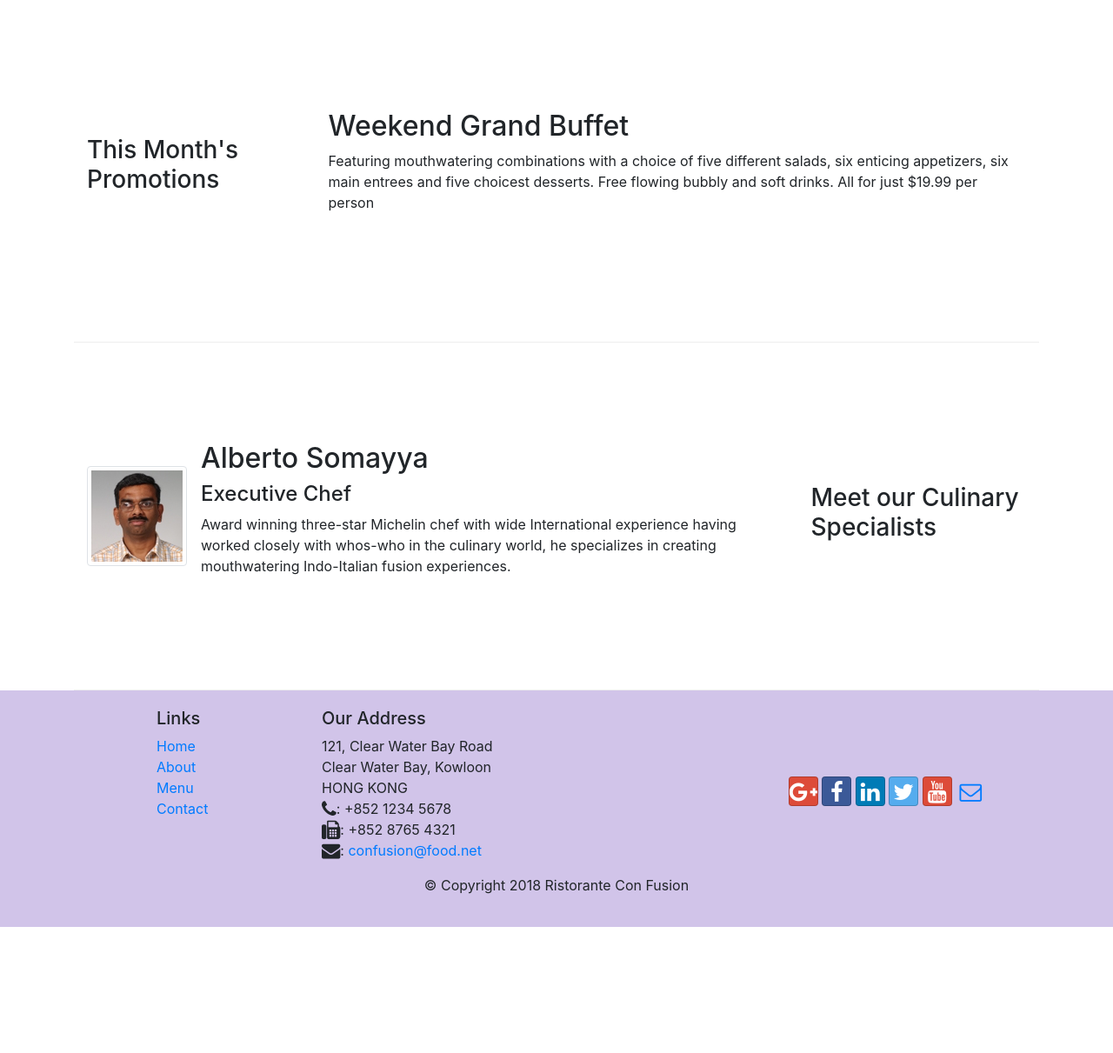
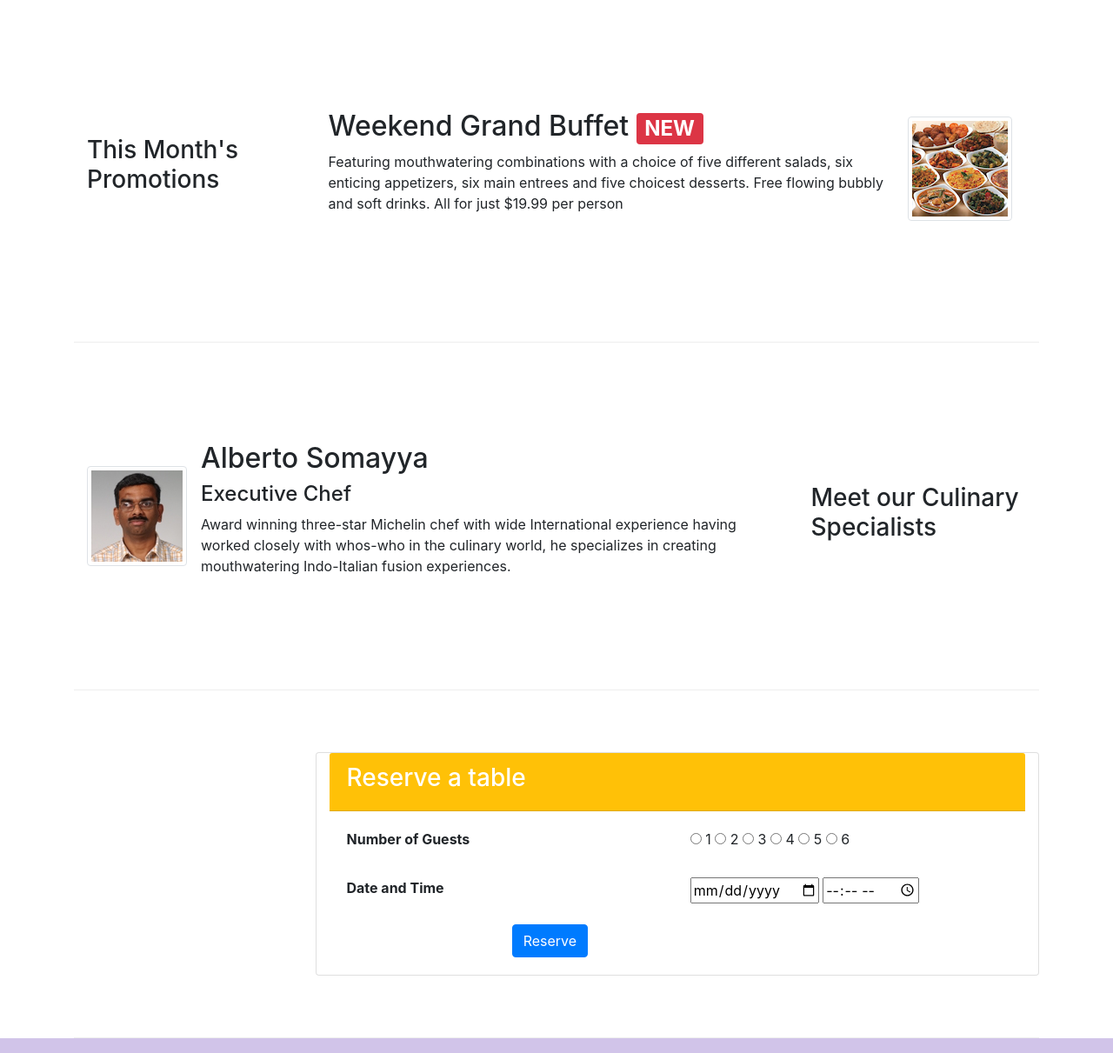
Before and after one commit to MohamedHesham/Responsive-Bootstrap-Task, a website: page index.html in a window 1280 px wide. Shown: the part 740-1951 px from the top of the page at 87% size. Before the commit the page ends 1806 px from the top, so only its background shows below. Drawn offline with nearby package versions, Linux system fonts and the light colour scheme.

Commit message:
Assignment 2

```diff
--- a/index.html
+++ b/index.html
@@ -51,8 +51,11 @@
                     <p>We take inspiration from the World's best cuisines, and create a unique fusion experience. Our lipsmacking
                         creations will tickle your culinary senses!</p>
                 </div>
-                <div class="col-12 col-sm align-self-center">
+                <div class="col-12 col-sm-3 align-self-center">
                     <img src="./img/logo.png" class="img-fluid">
+                </div>
+                <div class="col-12 col-sm-3">
+                    <a class="btn btn-warning col-12" href="#res">Reserve</a>
                 </div>
             </div>
         </div>
@@ -79,14 +82,20 @@
 
 
         <div class="row row-content align-items-center">
-            <div class="col-12 col-sm-4 col-md-3">
+            <div class="col-12 col-sm-4 col-md-3 order-sm-first">
                 <h3>This Month's Promotions</h3>
             </div>
-            <div class="col col-sm col-md">
-                <h2>Weekend Grand Buffet</h2>
-                <p>Featuring mouthwatering combinations with a choice of five different salads, six enticing appetizers, six
-                    main entrees and five choicest desserts. Free flowing bubbly and soft drinks. All for just $19.99 per
-                    person </p>
+            <div class="col col-sm col-md order-sm-first">
+                <div class="media">
+                    <img class="d-flex mr-3 img-thumbnail align-self-center order-sm-last"
+                    src="./img/buffet.png" alt="buffet">
+                    <div class="media-body">
+                        <h2 mt-0>Weekend Grand Buffet <span class="badge badge-danger">NEW</span></h2>
+                        <p>Featuring mouthwatering combinations with a choice of five different salads, six enticing appetizers, six
+                            main entrees and five choicest desserts. Free flowing bubbly and soft drinks. All for just $19.99 per
+                            person </p>
+                    </div>
+                </div>
             </div>
         </div>
 
@@ -104,6 +113,39 @@
                         <p>Award winning three-star Michelin chef with wide International experience having worked closely with whos-who in the culinary
                             world, he specializes in creating mouthwatering Indo-Italian fusion experiences. </p>
                     </div>
+                </div>
+            </div>
+        </div>
+        <div class="row row-content align-items-center" id="res">
+            <div class="card offset-3 col-9">
+                <div class="card-header col-12 bg-warning text-white text"><h3>Reserve a table</h3></div>
+                <div class="card-body col-12">
+                    <dl class="row">
+                        <dt class="col-6">Number of Guests</dt>
+                        <dd class="col-6">
+                            <input type="radio" id="r1">
+                            <label for="r1">1</label>
+                            <input type="radio" id="r2">
+                            <label for="r2">2</label>
+                            <input type="radio" id="r3">
+                            <label for="r3">3</label>
+                            <input type="radio" id="r4">
+                            <label for="r4">4</label>
+                            <input type="radio" id="r5">
+                            <label for="r5">5</label>
+                            <input type="radio" id="r6">
+                            <label for="r6">6</label>
+                        </dd>
+                    </dl>
+                    <dl class="row">
+                        <dt class="col-6">Date and Time</dt>
+                        <dd class="col-6">
+                            <input type="date" placeholder="date">
+                            <input type="time" placeholder="time">
+
+                        </dd>
+                    </dl>
+                    <button class="btn btn-primary offset-3">Reserve</button>
                 </div>
             </div>
         </div>
```
